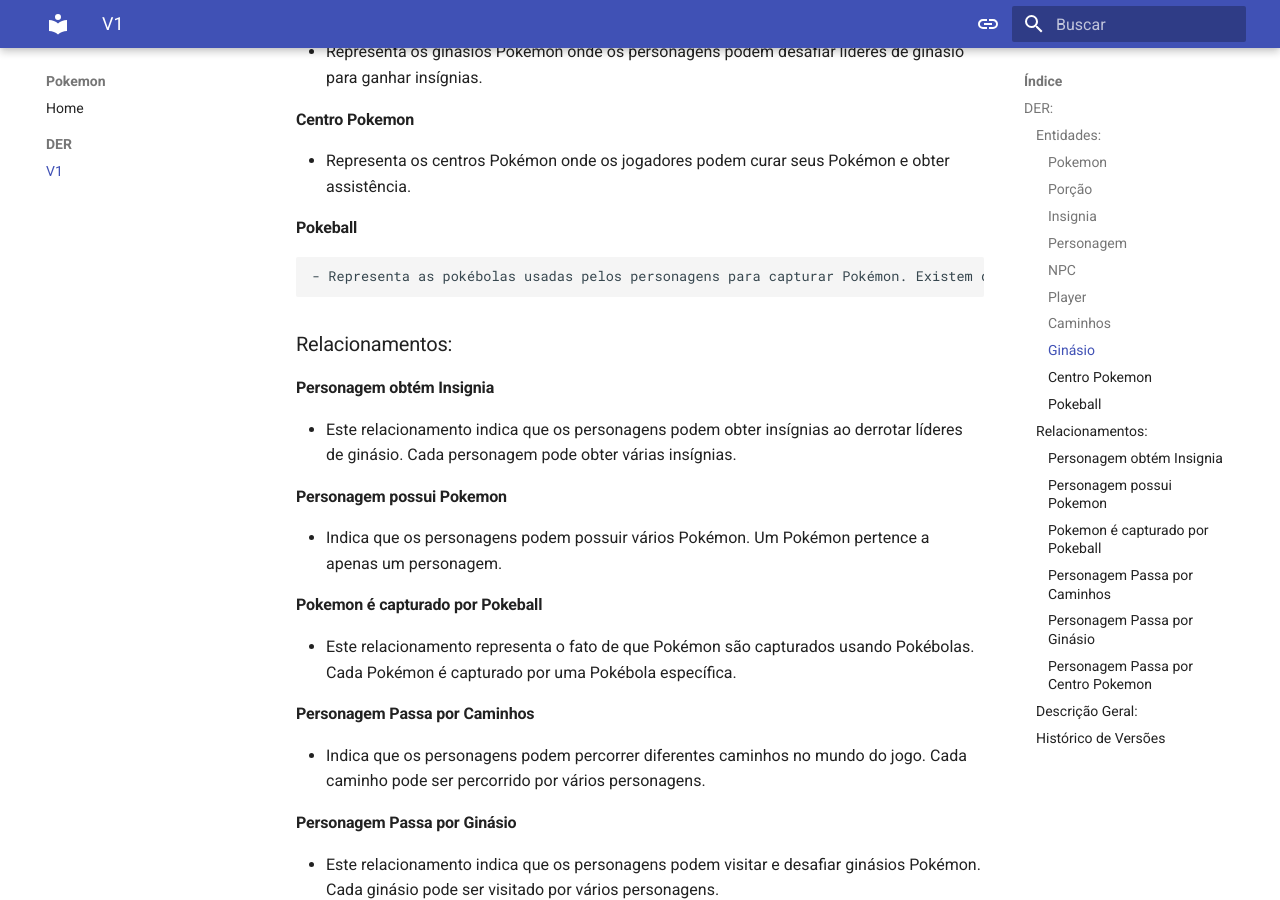
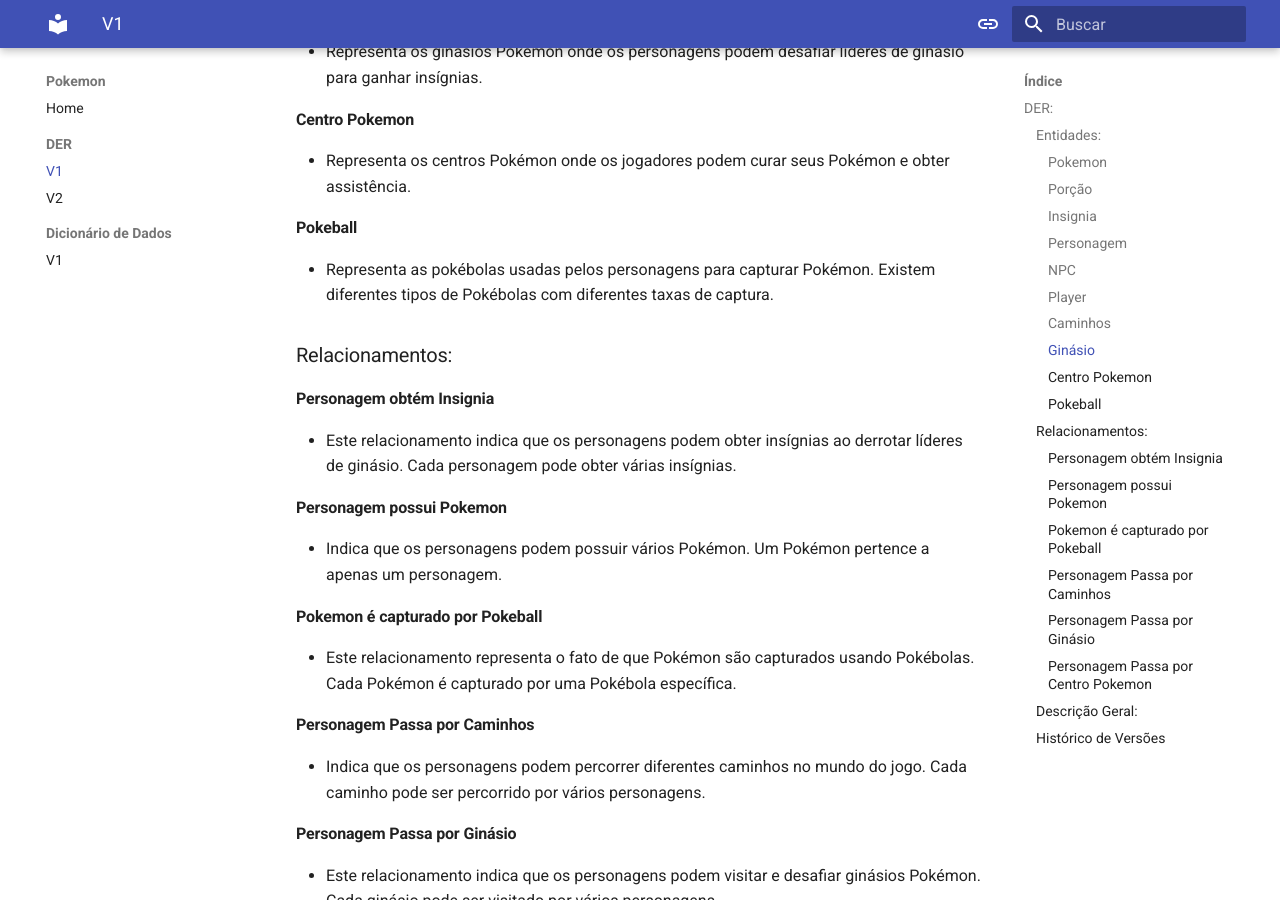
Before and after one commit to SBD1/2024.1-Pokemon2, an MkDocs documentation site: the page built from docs/docs/der_v1.md, in a window 1280 px wide and 900 px high, scrolled down 1527 px. Built offline with MkDocs 1.6.1 and Material for MkDocs 9.7.7, drawn with Linux system fonts in a browser that asks for light colours.

Commit message:
fix problem with nav bar

```diff
--- a/docs/docs/der_v1.md
+++ b/docs/docs/der_v1.md
@@ -34,7 +34,7 @@
    - Representa os centros Pokémon onde os jogadores podem curar seus Pokémon e obter assistência.
 
 #### **Pokeball**
-    - Representa as pokébolas usadas pelos personagens para capturar Pokémon. Existem diferentes tipos de Pokébolas com diferentes taxas de captura.
+   - Representa as pokébolas usadas pelos personagens para capturar Pokémon. Existem diferentes tipos de Pokébolas com diferentes taxas de captura.
 
 ### Relacionamentos:
 
--- a/docs/mkdocs.yml
+++ b/docs/mkdocs.yml
@@ -36,6 +36,9 @@
   - Home: index.md
   - DER:
     - V1: der_v1.md
+    - V2: der_v2.md
+  - Dicionário de Dados:
+    - V1: dicionario_de_dados_v1.md
 
 
 
```
